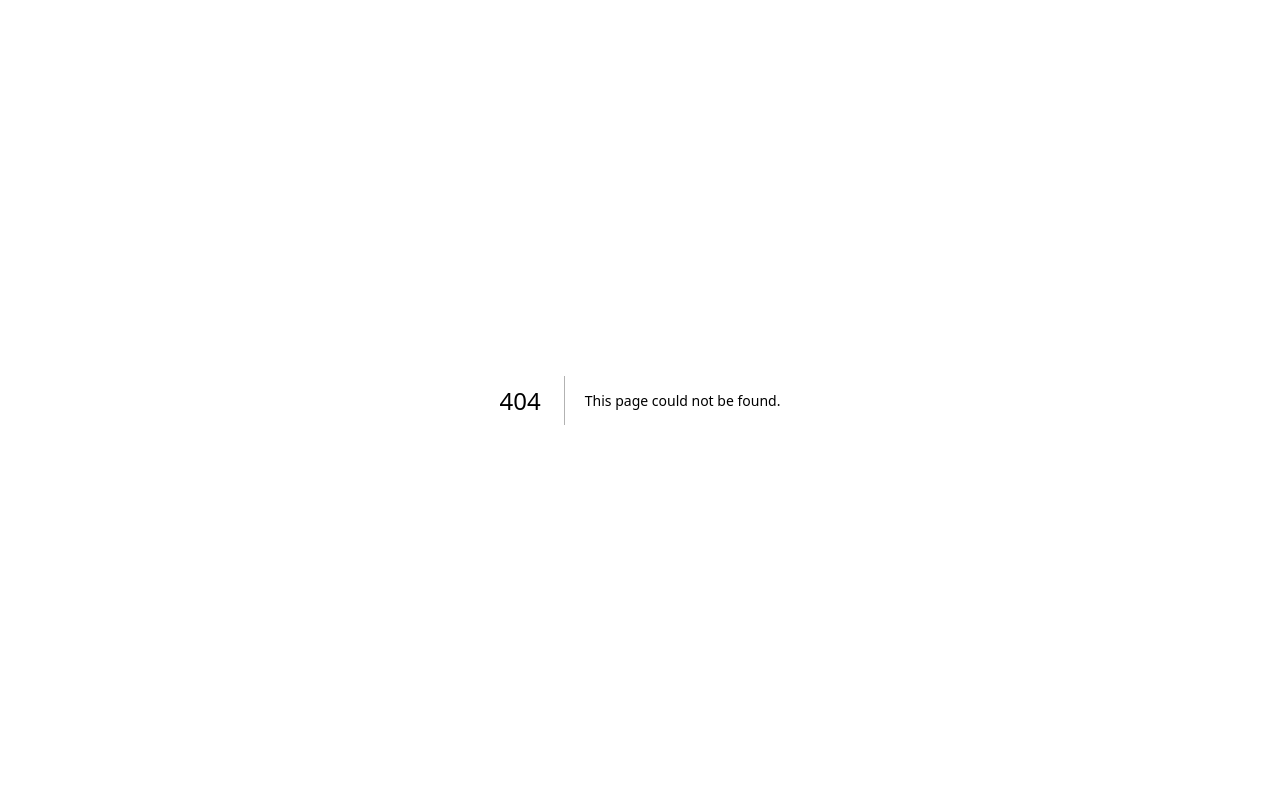
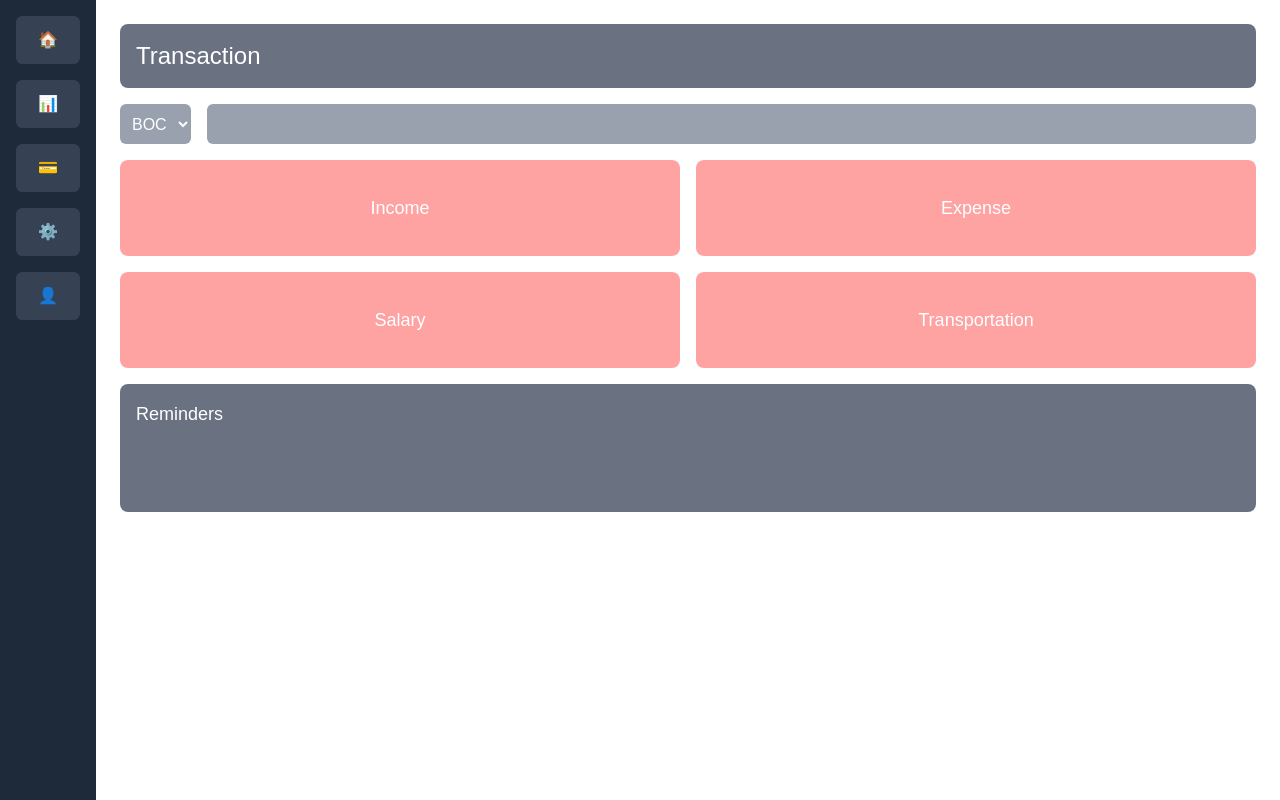
Before and after one commit to buddhika-development/wijesundara-erp-internal-system-client, a Next.js app: page /Transactions in a window 1280 px wide. Before the commit this address had no page. Built offline with nearby package versions, Linux system fonts and the light colour scheme.

Commit message:
created front end layout finance

```diff
--- a/package.json
+++ b/package.json
@@ -9,6 +9,7 @@
     "lint": "next lint"
   },
   "dependencies": {
+    "axios": "^1.8.3",
     "express": "^4.21.2",
     "mongoose": "^8.12.1",
     "next": "15.2.1",
--- /dev/null
+++ b/src/app/Transactions/page.js
@@ -0,0 +1,62 @@
+"use client";
+
+import { useRouter } from "next/navigation";
+
+export default function TransactionsPage() {
+  const router = useRouter();
+
+  return (
+    <div className="flex flex-col gap-4">
+      {/* Header */}
+      <div className="h-16 bg-gray-500 text-white text-2xl flex items-center px-4 rounded-lg">
+        Transaction
+      </div>
+
+      {/* Filter and Stats */}
+      <div className="flex gap-4">
+        <select className="bg-gray-400 text-white p-2 rounded-md">
+          <option>BOC</option>
+          <option>NSB</option>
+          <option>RDB</option>
+        </select>
+        <div className="bg-gray-400 flex-1 h-10 rounded-md"></div>
+      </div>
+
+      {/* Transaction Cards - Now as Buttons */}
+      <div className="grid grid-cols-2 gap-4">
+        <button
+          onClick={() => router.push("/transactions/income")}
+          className="h-24 bg-red-300 rounded-lg flex items-center justify-center text-white text-lg"
+        >
+          Income
+        </button>
+
+        <button
+          onClick={() => router.push("/transactions/expense")}
+          className="h-24 bg-red-300 rounded-lg flex items-center justify-center text-white text-lg"
+        >
+          Expense
+        </button>
+
+        <button
+          onClick={() => router.push("/transactions/Salary")}
+          className="h-24 bg-red-300 rounded-lg flex items-center justify-center text-white text-lg"
+        >
+          Salary
+        </button>
+
+        <button
+          onClick={() => router.push("/transactions/Transportation")}
+          className="h-24 bg-red-300 rounded-lg flex items-center justify-center text-white text-lg"
+        >
+          Transportation
+        </button>
+      </div>
+
+      {/* Reminders */}
+      <div className="bg-gray-500 h-32 rounded-lg p-4 text-white">
+        <h2 className="text-lg">Reminders</h2>
+      </div>
+    </div>
+  );
+}
--- /dev/null
+++ b/src/app/financehome/page.js
@@ -0,0 +1,110 @@
+"use client";
+
+import React, { useEffect, useState } from "react";
+import axios from "axios";
+import { useRouter, usePathname } from "next/navigation";
+
+const FinanceDashboard = () => {
+  const router = useRouter();
+  const pathname = usePathname();
+  const [data, setData] = useState([]); // Initial state as an array
+
+  const getRequests = async () => {
+    try {
+      const response = await axios.get("http://localhost:8080/requests");
+
+      console.log("API Response:", response.data);
+
+      const responseData = response.data.requests || response.data;
+
+      setData(Array.isArray(responseData) ? responseData : [responseData]);
+
+      console.log("Updated State:", data);
+    } catch (error) {
+      console.error("Fetching error", error);
+    }
+};
+
+  useEffect(() => {
+    getRequests();
+  }, [pathname]);
+
+  return (
+    <div className="p-4">
+      <div className="flex-1 flex flex-col gap-4">
+
+        <div className="h-16 bg-gray-500 rounded-lg flex items-center p-4 text-white text-lg">
+          Finance Dashboard
+        </div>
+
+        <div className="flex gap-4">
+          <div className="flex-1 bg-gray-400 rounded-lg p-4 text-white text-lg">
+            Balance Summary
+            <div className="mt-4">
+              <div className="h-12 bg-gray-500 rounded-md flex items-center px-4">
+                <span className="text-xl">💰 Total Balance: $5,200</span>
+              </div>
+              <div className="h-12 bg-green-500 rounded-md flex items-center px-4 mt-2">
+                <span className="text-lg">📥 Income: $3,000</span>
+              </div>
+              <div className="h-12 bg-red-500 rounded-md flex items-center px-4 mt-2">
+                <span className="text-lg">📤 Expenses: $1,800</span>
+              </div>
+            </div>
+          </div>
+
+          <div className="flex-1 bg-gray-400 rounded-lg p-4 text-white text-lg">
+            Recent Transactions
+            <div className="mt-4 space-y-2">
+              {["Grocery - $50", "Salary Received - $2,000", "Rent - $800", "Electric Bill - $100"].map((item, index) => (
+                <div key={index} className="h-10 bg-gray-500 rounded-md flex items-center px-4">
+                  {item}
+                </div>
+              ))}
+            </div>
+          </div>
+        </div>
+
+        <div className="flex gap-4">
+        <div className="flex-1 bg-gray-400 rounded-lg p-4 text-white text-lg">
+              <h2>Notifications</h2>
+              <div className="mt-4 space-y-2 max-h-60 overflow-y-auto">
+                {Array.isArray(data) && data.length > 0 ? (
+                  data.map((row, index) => (
+                    <div key={index} className="bg-gray-500 rounded-md p-4 text-white">
+                      <div className="flex justify-between">
+                        <span className="font-bold">ID:</span>
+                        <span>{row.id || "N/A"}</span>
+                      </div>
+                      <div className="flex justify-between mt-2">
+                        <span className="font-bold">Description:</span>
+                        <span>{row.description || "No description"}</span>
+                      </div>
+                      <div className="flex justify-between mt-2">
+                        <span className="font-bold">Amount:</span>
+                        <span className="text-green-300">${row.amount || "0"}</span>
+                      </div>
+                    </div>
+                  ))
+                ) : (
+                  <div className="text-gray-300">No notifications available.</div>
+                )}
+              </div>
+            </div>
+
+          <div className="flex-1 bg-gray-400 rounded-lg p-4 text-white text-lg">
+            <h2>Reminders</h2>
+            <div className="mt-4 space-y-2">
+              {[...Array(5)].map((_, index) => (
+                <div key={index} className="h-10 bg-gray-500 rounded-md"></div>
+              ))}
+            </div>
+          </div>
+        </div>
+
+      </div>
+    </div>
+  );
+};
+
+export default FinanceDashboard;
--- /dev/null
+++ b/src/app/financereport/page.js
@@ -0,0 +1,64 @@
+"use client";
+
+import React, { useState } from "react";
+
+const ReportManagement = () => {
+  const [reports, setReports] = useState([
+    { id: 1, name: "Report_Jan_2025.pdf", date: "2025-01-05" },
+    { id: 2, name: "Report_Feb_2025.pdf", date: "2025-02-07" },
+  ]);
+
+  const handleFileUpload = (event) => {
+    const file = event.target.files[0];
+
+    if (file && file.type === "application/pdf") {
+      const newReport = {
+        id: reports.length + 1,
+        name: file.name,
+        date: new Date().toISOString().slice(0, 10),
+      };
+
+      setReports([newReport, ...reports]);
+    } else {
+      alert("Please upload a valid PDF file.");
+    }
+  };
+
+  return (
+    <div className="p-6">
+
+      <div className="h-16 bg-gray-500 rounded-lg flex items-center p-4 text-white text-lg">
+        Report Management
+      </div>
+
+
+      <div className="bg-gray-400 rounded-lg p-6 text-white mt-4">
+        <h2 className="text-xl mb-4">Upload New Report</h2>
+        <input
+          type="file"
+          accept="application/pdf"
+          className="bg-gray-300 text-black p-2 rounded-lg"
+          onChange={handleFileUpload}
+        />
+      </div>
+
+
+      <div className="bg-gray-400 rounded-lg p-6 text-white mt-4">
+        <h2 className="text-xl mb-4">Previous Reports</h2>
+        <div className="space-y-2">
+          {reports.map((report) => (
+            <div
+              key={report.id}
+              className="h-12 bg-gray-500 rounded-md flex items-center justify-between px-4"
+            >
+              <span>{report.name}</span>
+              <span className="text-sm">{report.date}</span>
+            </div>
+          ))}
+        </div>
+      </div>
+    </div>
+  );
+};
+
+export default ReportManagement;
--- a/src/app/layout.js
+++ b/src/app/layout.js
@@ -19,10 +19,28 @@ export const metadata = {
 export default function RootLayout({ children }) {
   return (
     <html lang="en">
-      <body
-        className={`${geistSans.variable} ${geistMono.variable} antialiased`}
-      >
-        {children}
+      <body className="flex h-screen bg-gray-100">
+
+        <nav className="w-24 bg-gray-800 text-white p-4 flex flex-col gap-4">
+          {[
+            { label: "🏠", path: "/financehome" },
+            { label: "📊", path: "/financereport" },
+            { label: "💳", path: "/Transactions" },
+            { label: "⚙️", path: "/settings" },
+            { label: "👤", path: "/profile" },
+          ].map((item, index) => (
+            <a
+              key={index}
+              href={item.path}
+              className="h-12 w-full flex items-center justify-center bg-gray-700 rounded-md hover:bg-gray-600 transition"
+            >
+              {item.label}
+            </a>
+          ))}
+        </nav>
+
+
+        <main className="flex-1 p-6">{children}</main>
       </body>
     </html>
   );
```
Also changed, not shown: src/app/Transactions/Salary/page.js (added), src/app/Transactions/Transportation/page.js (added), 1 other file (tests, documents, lock files or other folders).
